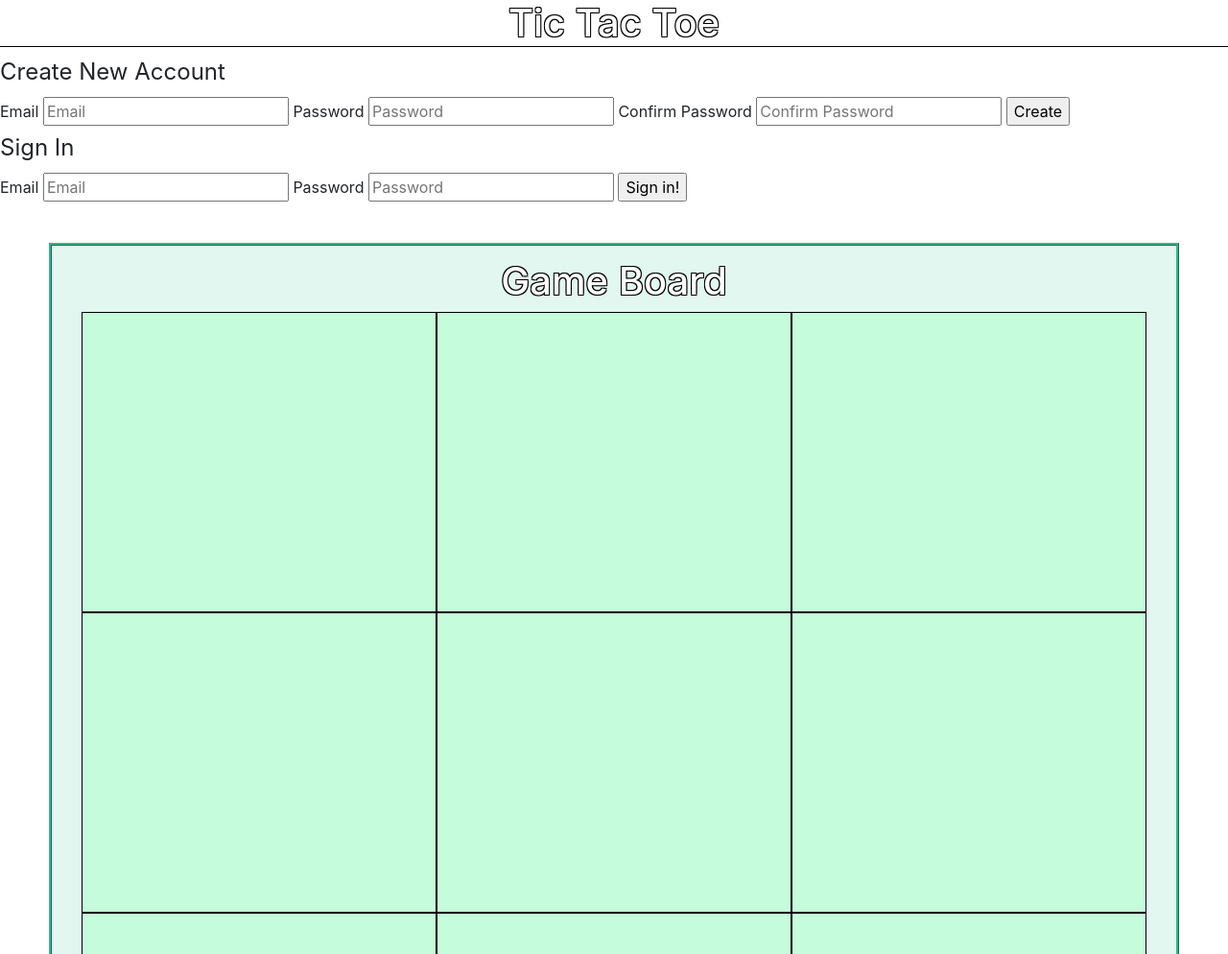
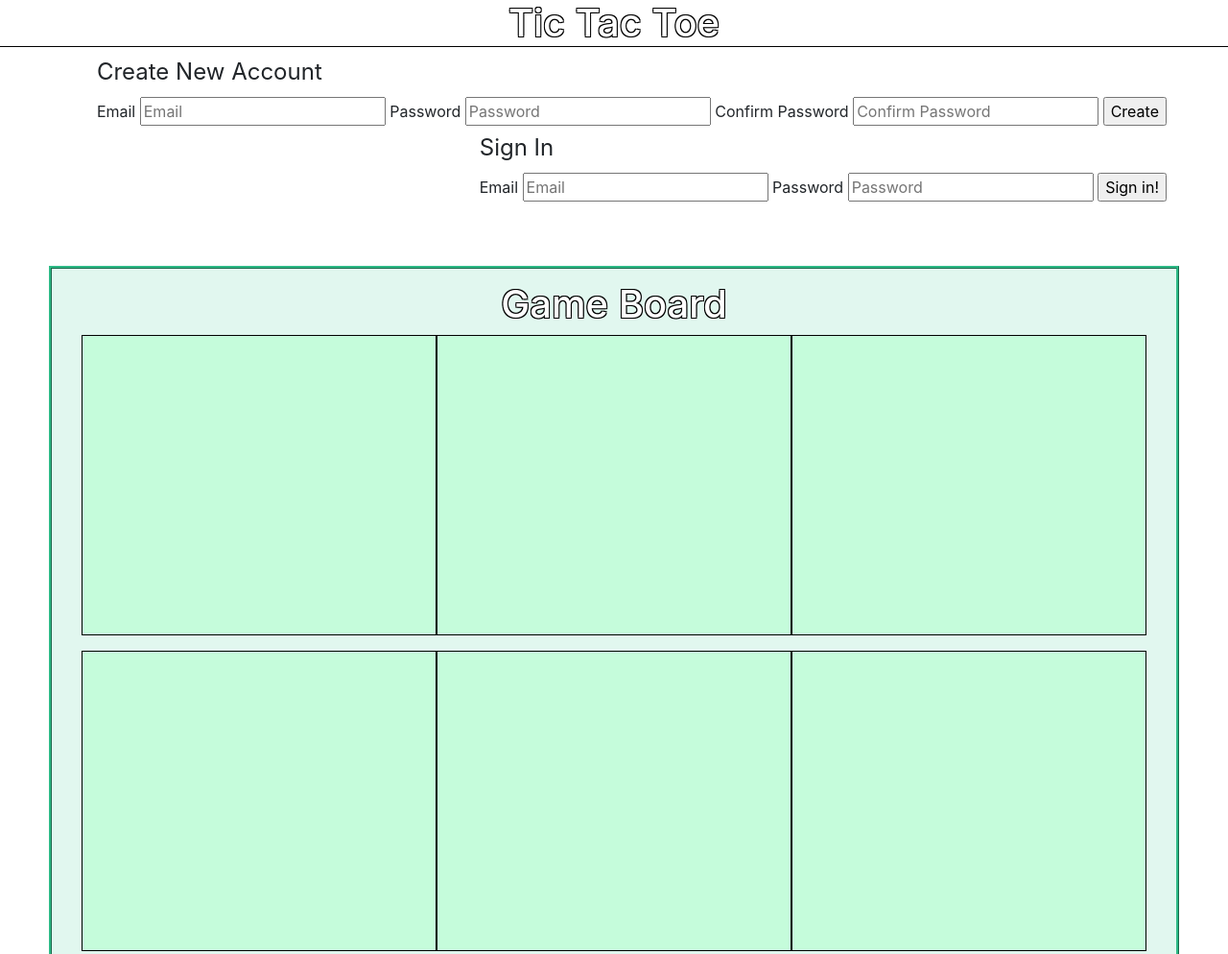
Before and after one commit to ttamsmas/tttMS, a website built with webpack: page index.html in a window 1280 px wide. Shown: the top 994 px of the page at 96% size. Built offline with nearby package versions, Linux system fonts and the light colour scheme.

Commit message:
Justifying Authentication Fields & Game Messaging

```diff
--- a/assets/styles/index.scss
+++ b/assets/styles/index.scss
@@ -16,11 +16,6 @@ h1  {
   text-shadow: $text-shadow;
 }
 
-p {
-  justify-content: center;
-  margin: 0 auto;
-}
-
 .board {
  border: $alt-border;
  margin: 3% 4% 0 4%;
@@ -35,13 +30,13 @@ p {
 }
 
 .col-4 {
-  align-content: stretch;
+  align-content: space-around;
   background: $bg-color;
   border: $border-color;
   color: $font-color;
   width: $cell-dimensions;
   height: same-as-width;
-  justify-content: center;
+  justify-content: space-around;
   padding-top: 28%;
   resize: none;
   text-align: center;
@@ -52,3 +47,18 @@ p {
 #title {
   border-bottom: $border-color;
 }
+
+#communication {
+  display: flex;
+  flex-flow: column;
+  justify-content: center;
+  align-items: center;
+}
+
+#FormFields {
+  display: flex;
+  flex-flow: column;
+  justify-content: flex-end;
+  align-items: flex-end;
+  margin: 0 5vw 0 5vw;
+}
--- a/index.html
+++ b/index.html
@@ -14,10 +14,6 @@
   </head>
   <body>
     <h1 id="title">Tic Tac Toe</h1>
-    <div id="communication">
-      <h2 id="xOTurn"></h2>
-      <p id="message"></p>
-    </div>
     <div id="FormFields">
       <section>
         <form id="sign-up-form">
@@ -79,6 +75,10 @@
         </form>
       </section>
     </div>
+    <div id="communication">
+      <h2 id="xOTurn"></h2>
+      <p id="message"></p>
+    </div>
     <section>
       <div class='board'>
         <h1>Game Board</h1>
```
